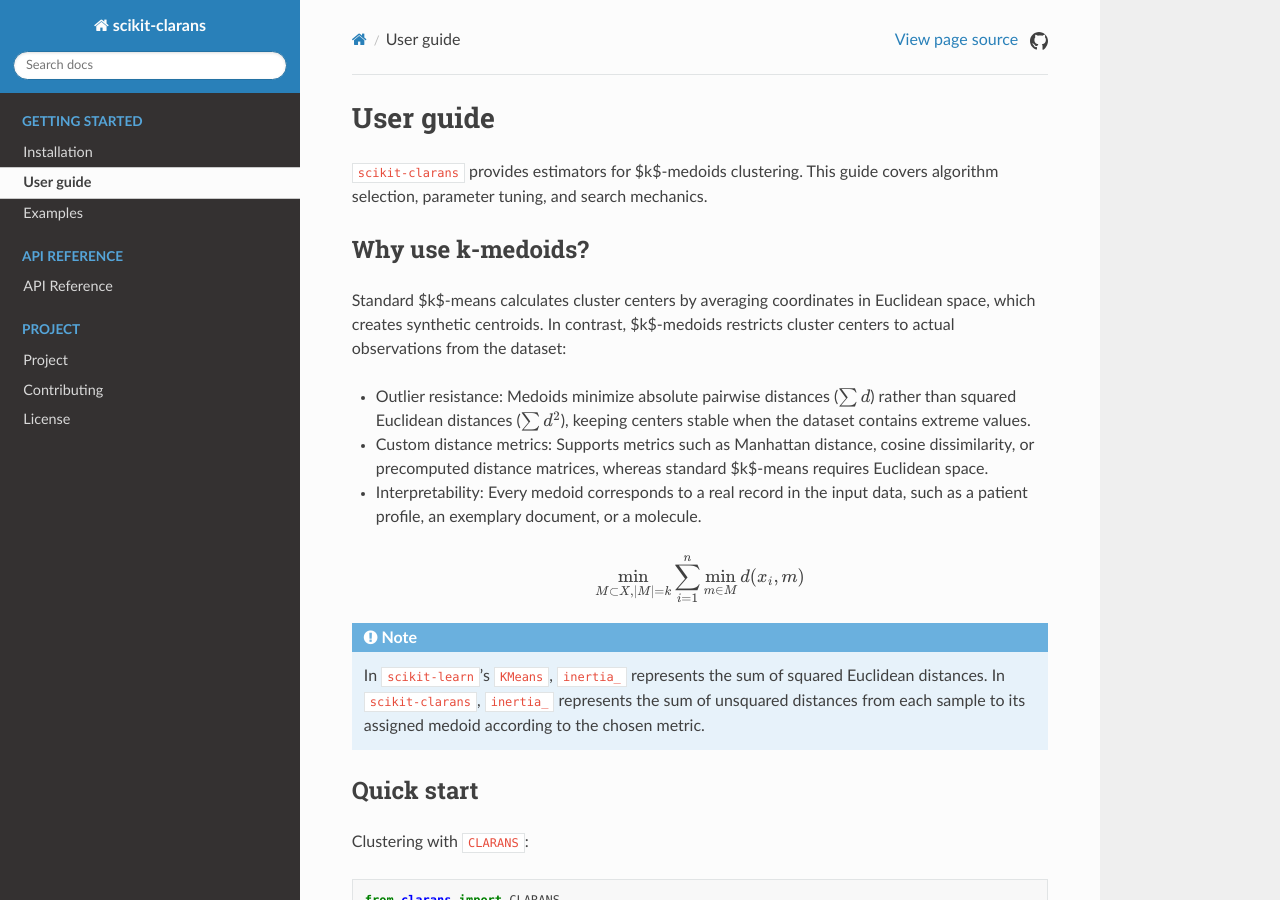
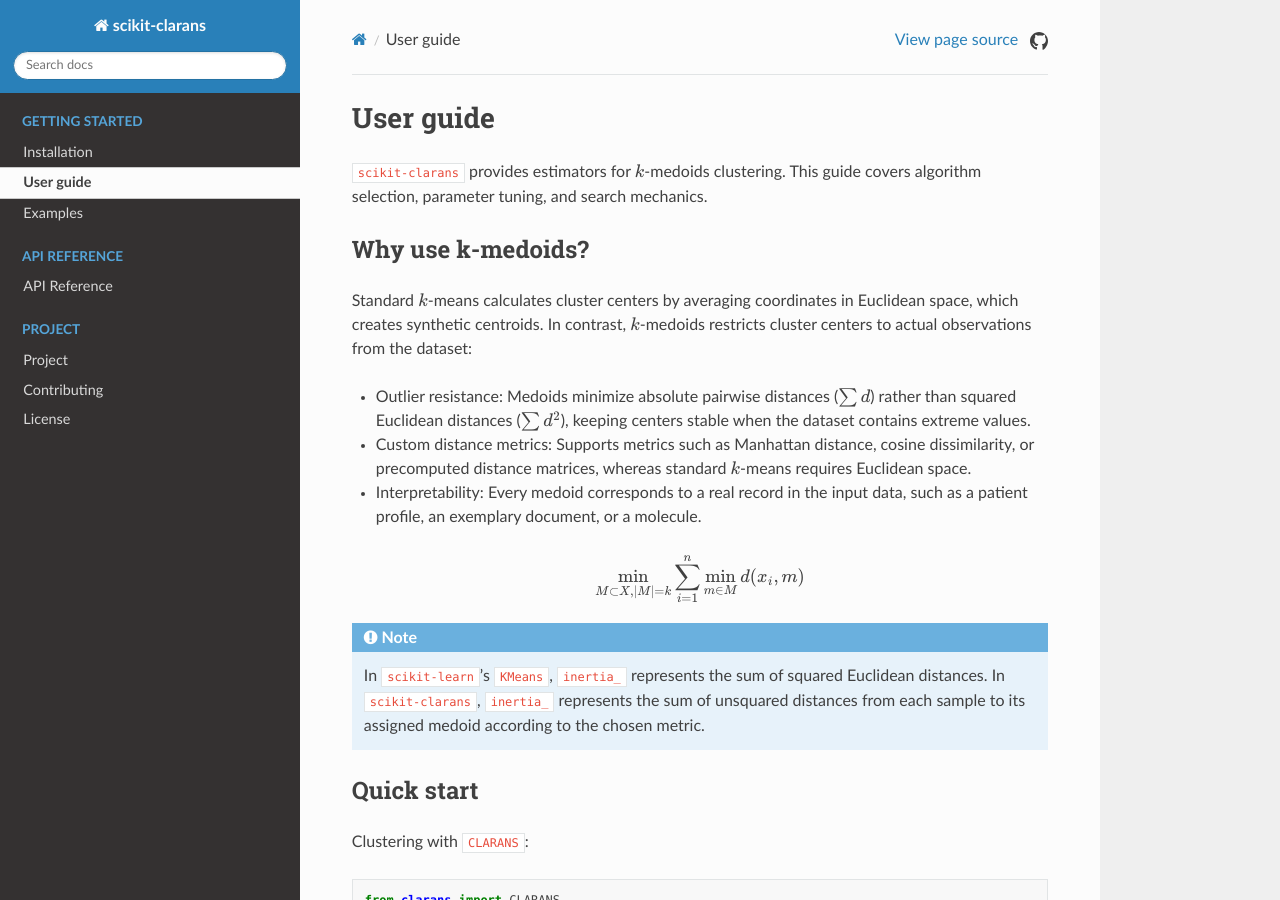
Before and after one commit to ThienNguyen3001/scikit-clarans, a Sphinx documentation site: the page built from docs/source/usage.rst, in a window 1280 px wide and 900 px high. Built offline with Sphinx 7.4.7 and the Read the Docs theme 3.1.0, drawn with Linux system fonts in a browser that asks for light colours; pages that are not in the unit, such as notebooks, are missing from menus; part of the change alters nothing that is shown.

```diff
--- a/docs/source/usage.rst
+++ b/docs/source/usage.rst
@@ -1,15 +1,15 @@
 User guide
 ==========
 
-``scikit-clarans`` provides estimators for $k$-medoids clustering. This guide covers algorithm selection, parameter tuning, and search mechanics.
+``scikit-clarans`` provides estimators for :math:`k`-medoids clustering. This guide covers algorithm selection, parameter tuning, and search mechanics.
 
 Why use k-medoids?
 ------------------
 
-Standard $k$-means calculates cluster centers by averaging coordinates in Euclidean space, which creates synthetic centroids. In contrast, $k$-medoids restricts cluster centers to actual observations from the dataset:
+Standard :math:`k`-means calculates cluster centers by averaging coordinates in Euclidean space, which creates synthetic centroids. In contrast, :math:`k`-medoids restricts cluster centers to actual observations from the dataset:
 
 * Outlier resistance: Medoids minimize absolute pairwise distances (:math:`\sum d`) rather than squared Euclidean distances (:math:`\sum d^2`), keeping centers stable when the dataset contains extreme values.
-* Custom distance metrics: Supports metrics such as Manhattan distance, cosine dissimilarity, or precomputed distance matrices, whereas standard $k$-means requires Euclidean space.
+* Custom distance metrics: Supports metrics such as Manhattan distance, cosine dissimilarity, or precomputed distance matrices, whereas standard :math:`k`-means requires Euclidean space.
 * Interpretability: Every medoid corresponds to a real record in the input data, such as a patient profile, an exemplary document, or a molecule.
 
 .. math::
```
